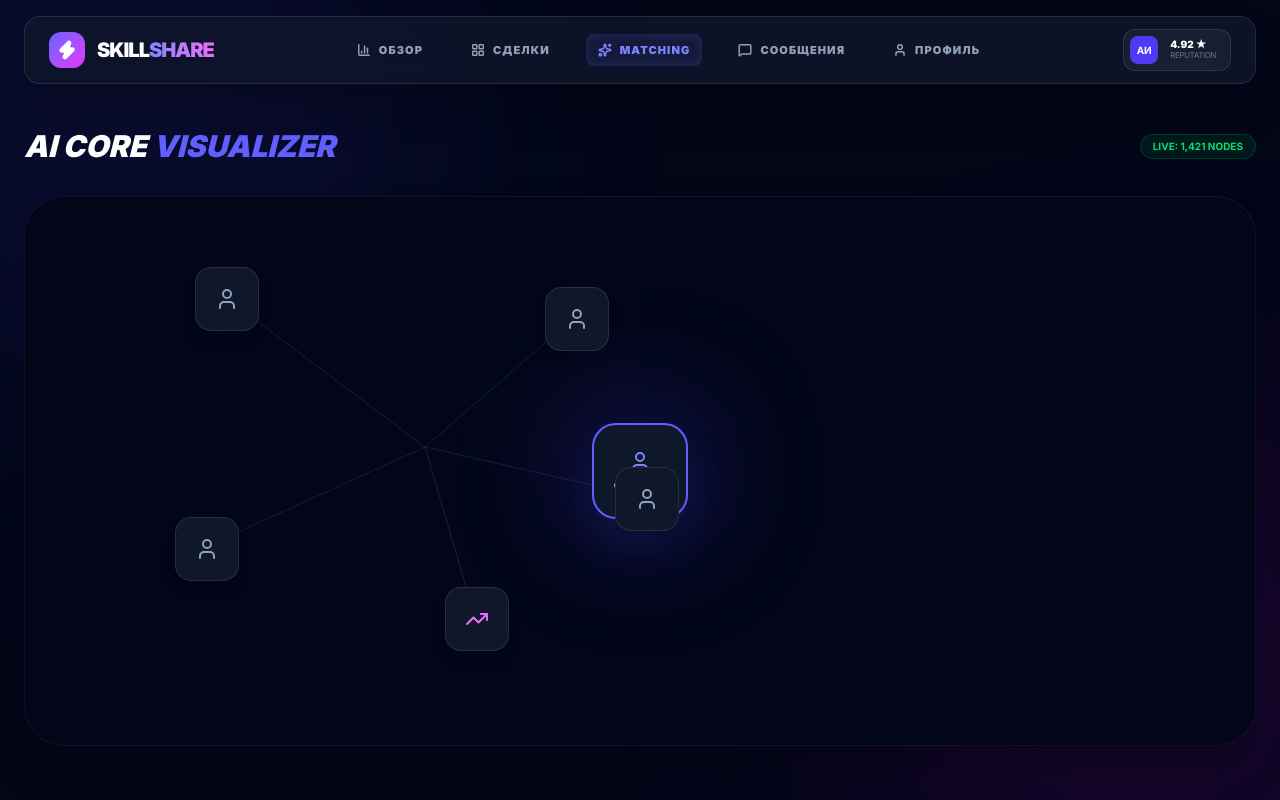
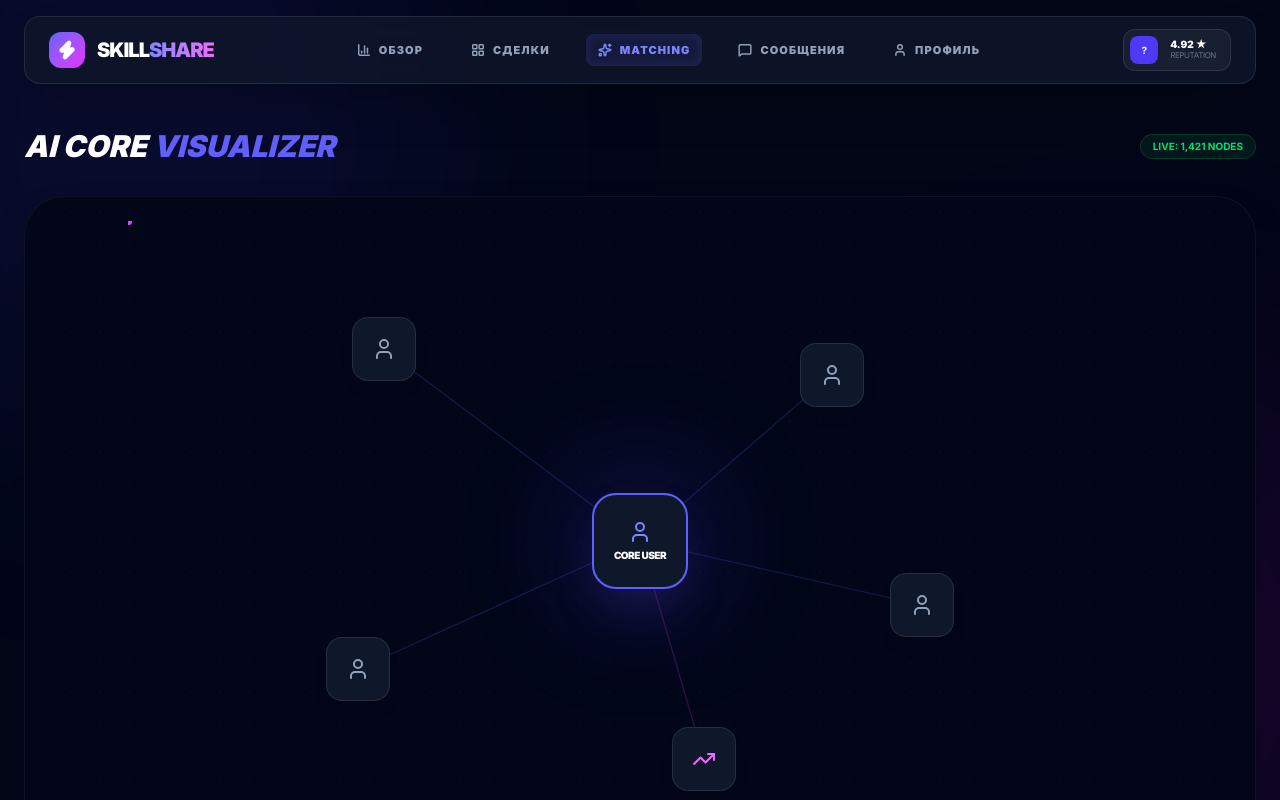
Before and after one commit to AstraRui/skillshare-network, a React (Vite) app in the folder frontend/: page /matching in a window 1280 px wide. Shown: the top 800 px of the page. Built offline with nearby package versions, Linux system fonts and the light colour scheme.

Commit message:
Работа над авторизаций и навигацией, Загрузка, фикс графа

```diff
--- a/frontend/src/App.jsx
+++ b/frontend/src/App.jsx
@@ -1,4 +1,5 @@
 import { Navigate, Route, Routes } from 'react-router-dom'
+import RequireAuth from './components/auth/RequireAuth.jsx'
 import AppLayout from './components/layout/AppLayout.jsx'
 import DashboardPage from './pages/DashboardPage.jsx'
 import DealsPage from './pages/DealsPage.jsx'
@@ -11,10 +12,12 @@ function App() {
     <Routes>
       <Route element={<AppLayout />}>
         <Route path="/" element={<DashboardPage />} />
+        <Route path="/profile" element={<ProfilePage />} />
         <Route path="/deals" element={<DealsPage />} />
         <Route path="/matching" element={<MatchingPage />} />
-        <Route path="/messages" element={<MessagesPage />} />
-        <Route path="/profile" element={<ProfilePage />} />
+        <Route element={<RequireAuth />}>
+          <Route path="/messages" element={<MessagesPage />} />
+        </Route>
         <Route path="*" element={<Navigate to="/" replace />} />
       </Route>
     </Routes>
--- /dev/null
+++ b/frontend/src/components/auth/RequireAuth.jsx
@@ -0,0 +1,25 @@
+import { Navigate, Outlet, useLocation } from 'react-router-dom'
+import { useAuth } from '../../context/AuthContext.jsx'
+
+/**
+ * Дочерние маршруты доступны только после входа (токен + userId из JWT).
+ * Без смены визуала страниц — редирект на профиль.
+ */
+function RequireAuth() {
+  const { isAuthenticated } = useAuth()
+  const location = useLocation()
+
+  if (!isAuthenticated) {
+    return (
+      <Navigate
+        to="/profile"
+        replace
+        state={{ from: location.pathname + location.search }}
+      />
+    )
+  }
+
+  return <Outlet />
+}
+
+export default RequireAuth
--- a/frontend/src/components/layout/Navigation.jsx
+++ b/frontend/src/components/layout/Navigation.jsx
@@ -7,6 +7,8 @@ import {
   User,
   Zap,
 } from 'lucide-react'
+import { useAuth } from '../../context/AuthContext.jsx'
+import { truncateEmail } from '../../lib/userDisplay.js'
 
 const navItems = [
   { to: '/', label: 'Обзор', Icon: BarChart3, end: true },
@@ -17,6 +19,8 @@ const navItems = [
 ]
 
 function Navigation() {
+  const { isAuthenticated, userInitials, email } = useAuth()
+
   return (
     <nav className="fixed left-0 right-0 top-0 z-50 px-4 py-4 md:px-6" aria-label="Главная навигация">
       <div className="mx-auto flex max-w-7xl flex-col gap-3 rounded-2xl border border-white/10 bg-slate-900/80 px-4 py-3 shadow-2xl backdrop-blur-xl md:flex-row md:items-center md:justify-between md:gap-0 md:px-6">
@@ -38,7 +42,7 @@ function Navigation() {
             className="flex shrink-0 items-center space-x-3 rounded-xl border border-white/10 bg-white/5 p-1.5 transition hover:bg-white/10 md:hidden"
           >
             <div className="flex size-7 items-center justify-center rounded-lg bg-indigo-600 text-[10px] font-bold text-white">
-              АИ
+              {isAuthenticated ? userInitials : '?'}
             </div>
           </NavLink>
         </div>
@@ -70,11 +74,22 @@ function Navigation() {
             className="flex items-center space-x-3 rounded-xl border border-white/10 bg-white/5 p-1.5 transition hover:bg-white/10"
           >
             <div className="flex size-7 items-center justify-center rounded-lg bg-indigo-600 text-[10px] font-bold text-white">
-              АИ
+              {isAuthenticated ? userInitials : '?'}
             </div>
             <div className="hidden pr-2 text-left lg:block">
-              <p className="text-[10px] font-black leading-none text-white">4.92 ★</p>
-              <p className="text-[8px] uppercase tracking-tighter text-slate-500">Reputation</p>
+              {isAuthenticated && email ? (
+                <>
+                  <p className="max-w-[140px] truncate text-[10px] font-black leading-none text-white">
+                    {truncateEmail(email, 24)}
+                  </p>
+                  <p className="text-[8px] uppercase tracking-tighter text-slate-500">Аккаунт</p>
+                </>
+              ) : (
+                <>
+                  <p className="text-[10px] font-black leading-none text-white">4.92 ★</p>
+                  <p className="text-[8px] uppercase tracking-tighter text-slate-500">Reputation</p>
+                </>
+              )}
             </div>
           </NavLink>
         </div>
--- /dev/null
+++ b/frontend/src/components/ui/LoadingHint.jsx
@@ -0,0 +1,16 @@
+/**
+ * Ненавязчивый индикатор загрузки в стиле существующих подсказок (text-slate-500).
+ */
+function LoadingHint({ label = 'Загрузка…' }) {
+  return (
+    <p className="flex items-center gap-2 text-xs text-slate-500">
+      <span
+        className="inline-block size-1.5 animate-pulse rounded-full bg-indigo-400"
+        aria-hidden
+      />
+      {label}
+    </p>
+  )
+}
+
+export default LoadingHint
--- a/frontend/src/context/AuthContext.jsx
+++ b/frontend/src/context/AuthContext.jsx
@@ -7,6 +7,7 @@ import {
 } from 'react'
 import { api } from '../api/client.js'
 import { jwtUserId } from '../lib/jwt.js'
+import { initialsFromEmail } from '../lib/userDisplay.js'
 
 const AuthContext = createContext(null)
 
@@ -18,6 +19,11 @@ export function AuthProvider({ children }) {
   const [email, setEmail] = useState(() => localStorage.getItem(EMAIL_KEY))
 
   const userId = useMemo(() => (token ? jwtUserId(token) : null), [token])
+
+  const userInitials = useMemo(() => {
+    if (!email) return '?'
+    return initialsFromEmail(email)
+  }, [email])
 
   const login = useCallback(async (loginEmail, password) => {
     const { access_token: accessToken } = await api.login(loginEmail, password)
@@ -43,12 +49,13 @@ export function AuthProvider({ children }) {
       token,
       userId,
       email,
+      userInitials,
       isAuthenticated: Boolean(token && userId != null),
       login,
       register,
       logout,
     }),
-    [token, userId, email, login, register, logout],
+    [token, userId, email, userInitials, login, register, logout],
   )
 
   return <AuthContext.Provider value={value}>{children}</AuthContext.Provider>
--- a/frontend/src/pages/DashboardPage.jsx
+++ b/frontend/src/pages/DashboardPage.jsx
@@ -1,5 +1,6 @@
 import { useEffect, useMemo, useState } from 'react'
 import { Link } from 'react-router-dom'
+import LoadingHint from '../components/ui/LoadingHint.jsx'
 import { api } from '../api/client.js'
 import { useAuth } from '../context/AuthContext.jsx'
 
@@ -31,11 +32,13 @@ function DashboardPage() {
   const [exchanges, setExchanges] = useState([])
   const [listingsById, setListingsById] = useState({})
   const [loadError, setLoadError] = useState(null)
+  const [loading, setLoading] = useState(false)
 
   useEffect(() => {
     if (!isAuthenticated) return
     let cancelled = false
     ;(async () => {
+      setLoading(true)
       try {
         const [ex, lists] = await Promise.all([api.myExchanges(), api.listings({})])
         if (cancelled) return
@@ -46,6 +49,8 @@ function DashboardPage() {
         setLoadError(null)
       } catch (e) {
         if (!cancelled) setLoadError(e.message)
+      } finally {
+        if (!cancelled) setLoading(false)
       }
     })()
     return () => {
@@ -72,6 +77,7 @@ function DashboardPage() {
             {loadError}
           </p>
         ) : null}
+        {isAuthenticated && loading ? <LoadingHint label="Подтягиваем сделки…" /> : null}
         {!isAuthenticated ? (
           <p className="text-sm text-slate-500">
             Войдите в профиль, чтобы подтянуть активные сделки с бэкенда.
--- a/frontend/src/pages/MatchingPage.jsx
+++ b/frontend/src/pages/MatchingPage.jsx
@@ -3,11 +3,25 @@ import { Link } from 'react-router-dom'
 import { TrendingUp, User } from 'lucide-react'
 import { matchingNodes } from '../data/matchingNodes.js'
 
-const centerX = 400
-const centerY = 250
+/** Единая логическая сетка (как в исходном макете): SVG и HTML-узлы в процентах от этого прямоугольника. */
+const VIEW_W = 800
+const VIEW_H = 500
+const centerX = VIEW_W / 2
+const centerY = VIEW_H / 2
 
 function MatchingPage() {
   const [hoveredNode, setHoveredNode] = useState(null)
+
+  const nodeStyle = (m) => {
+    const leftPct = (m.x / VIEW_W) * 100
+    const topPct = (m.y / VIEW_H) * 100
+    const scaled = hoveredNode === m.id
+    return {
+      left: `${leftPct}%`,
+      top: `${topPct}%`,
+      transform: scaled ? 'translate(-50%, -50%) scale(1.12)' : 'translate(-50%, -50%)',
+    }
+  }
 
   return (
     <div className="animate-page space-y-8">
@@ -19,9 +33,18 @@ function MatchingPage() {
           LIVE: 1,421 NODES
         </span>
       </div>
-      <div className="relative flex min-h-[550px] items-center justify-center overflow-hidden rounded-[40px] border border-white/5 bg-slate-950 shadow-2xl">
+      <div className="relative flex min-h-[560px] w-full flex-col items-center justify-center overflow-hidden rounded-[40px] border border-white/5 bg-slate-950 px-4 pb-28 pt-6 shadow-2xl md:px-6 md:pb-32">
         <div className="absolute inset-0 bg-[radial-gradient(#ffffff05_1px,transparent_1px)] bg-[length:30px_30px]" />
-        <svg className="pointer-events-none absolute inset-0 size-full">
+        {/*
+          Важно: линии SVG (viewBox 800×500) и div-узлы (left/top в %) должны жить в ОДНОМ прямоугольнике
+          с тем же соотношением сторон — иначе preserveAspectRatio даёт «поля» и линии не бьют в центры квадратов.
+        */}
+        <div className="relative z-0 aspect-[800/500] w-full max-w-5xl">
+          <svg
+            className="pointer-events-none absolute inset-0 size-full"
+            viewBox={`0 0 ${VIEW_W} ${VIEW_H}`}
+            preserveAspectRatio="xMidYMid meet"
+          >
             {matchingNodes.map((m) => (
               <g key={m.id}>
                 <line
@@ -43,7 +66,7 @@ function MatchingPage() {
               </g>
             ))}
           </svg>
-        <div className="relative z-20 flex size-32 items-center justify-center">
+          <div className="pointer-events-none absolute left-1/2 top-1/2 z-20 flex size-32 -translate-x-1/2 -translate-y-1/2 items-center justify-center">
             <div className="absolute inset-0 animate-pulse rounded-full bg-indigo-600 opacity-20 blur-3xl" />
             <div className="relative flex size-24 flex-col items-center justify-center rounded-3xl border-2 border-indigo-500 bg-slate-900 shadow-2xl shadow-indigo-500/20">
               <User className="mb-1 text-indigo-400" size={24} />
@@ -56,8 +79,8 @@ function MatchingPage() {
             <div
               key={m.id}
               role="presentation"
-            style={{ left: m.x - 30, top: m.y - 30 }}
-            className={`absolute z-30 cursor-pointer transition-all duration-500 ${hoveredNode === m.id ? 'scale-125' : 'scale-100'}`}
+              style={nodeStyle(m)}
+              className="absolute z-30 cursor-pointer transition-[transform,opacity] duration-300 ease-out will-change-transform"
               onMouseEnter={() => setHoveredNode(m.id)}
               onMouseLeave={() => setHoveredNode(null)}
             >
@@ -79,9 +102,10 @@ function MatchingPage() {
               </div>
             </div>
           ))}
+        </div>
         <div
-          className={`absolute bottom-8 rounded-2xl border border-white/10 bg-slate-900/90 px-6 py-4 shadow-2xl backdrop-blur-xl transition-all duration-500 ${
-            hoveredNode ? 'translate-y-0 opacity-100' : 'translate-y-4 opacity-0'
+          className={`absolute bottom-6 left-1/2 z-40 w-[calc(100%-2rem)] max-w-lg -translate-x-1/2 rounded-2xl border border-white/10 bg-slate-900/90 px-6 py-4 shadow-2xl backdrop-blur-xl transition-all duration-500 md:bottom-8 ${
+            hoveredNode ? 'translate-y-0 opacity-100' : 'pointer-events-none translate-y-4 opacity-0'
           }`}
         >
           {hoveredNode ? (
```
Also changed, not shown: frontend/index.html (+4 -4 lines), frontend/src/pages/DealsPage.jsx (+10 -0 lines), frontend/src/pages/MessagesPage.jsx (+7 -2 lines), frontend/src/pages/ProfilePage.jsx (+11 -0 lines), 1 other file (tests, documents, lock files or other folders). Lines whose indentation alone changed are shown as unchanged.
